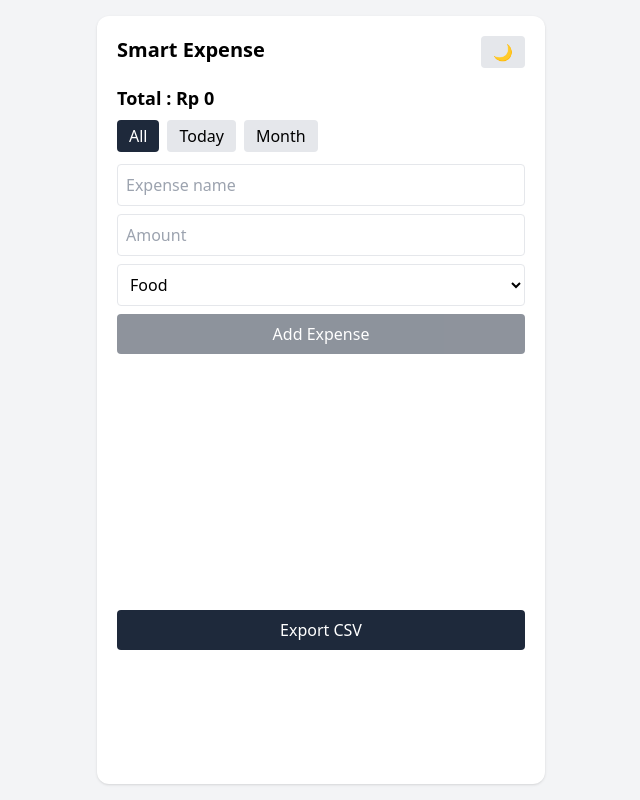
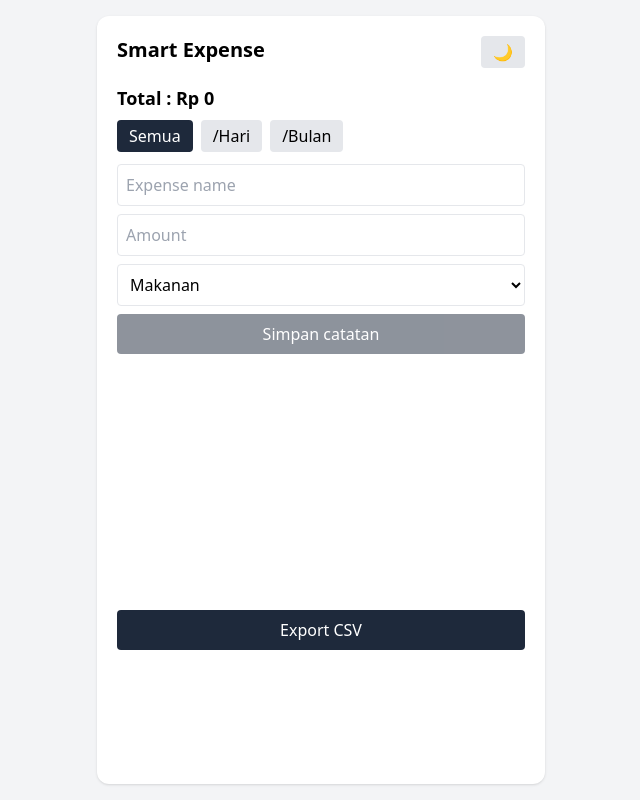
Before and after one commit to ayudhaa/expense-tracker, a React (Vite) app: page / in a window 1280 px wide. Shown: the whole page, without its empty margins (319-959 px from the left). Built offline with nearby package versions, Linux system fonts and the light colour scheme; the HTML template or start-up script is replaced by a standard one; what notiflix would draw is missing.

Commit message:
enhancement

```diff
--- a/src/App.jsx
+++ b/src/App.jsx
@@ -39,7 +39,7 @@ setExpenses([exp,...expenses]);
 
 const deleteExpense=(id)=>{
      Notiflix.Confirm.show(
-        'Hapus Expense',
+        'Hapus Catatan',
         'Apakah kamu yakin ingin menghapus data ini?',
         'Ya, Hapus',
         'Batal',
--- a/src/components/ExpenseForm.jsx
+++ b/src/components/ExpenseForm.jsx
@@ -14,7 +14,7 @@ e.preventDefault();
 if(!title || !amount){
 
 Notiflix.Notify.failure(
-"Expense Name dan Amount wajib diisi"
+"Pencatatan wajib diisi"
 );
 
 return;
@@ -29,7 +29,7 @@ category,
 date:new Date().toISOString()
 });
 
-Notiflix.Notify.success("Expense berhasil ditambahkan");
+Notiflix.Notify.success("Data berhasil ditambahkan");
 
 setTitle("");
 setAmount("");
@@ -61,9 +61,9 @@ value={category}
 onChange={(e)=>setCategory(e.target.value)}
 >
 
-<option>Food</option>
+<option>Makanan</option>
 <option>Transport</option>
-<option>Shopping</option>
+<option>Belanja</option>
 <option>Bills</option>
 
 </select>
@@ -74,7 +74,7 @@ className="bg-slate-800 hover:bg-slate-700 text-white
 dark:bg-slate-200 dark:text-black dark:hover:bg-slate-300
 w-full py-2 rounded disabled:opacity-50"
 >
-Add Expense
+Simpan catatan
 </button>
 
 </form>
--- a/src/components/ExportCSV.jsx
+++ b/src/components/ExportCSV.jsx
@@ -31,7 +31,7 @@ minute:"2-digit"
 .replace(/\//g,"-")
 .replace(/:/g,"-");
 
-return `${formatted}_Expense.csv`;
+return `${formatted}_Catatan_Pengeluaran.csv`;
 
 };
 
--- a/src/components/FilterTabs.jsx
+++ b/src/components/FilterTabs.jsx
@@ -11,21 +11,21 @@ return(
 onClick={()=>setFilter("all")}
 className={`px-3 py-1 rounded ${filter==="all" ? active : normal}`}
 >
-All
+Semua
 </button>
 
 <button
 onClick={()=>setFilter("today")}
 className={`px-3 py-1 rounded ${filter==="today" ? active : normal}`}
 >
-Today
+/Hari
 </button>
 
 <button
 onClick={()=>setFilter("month")}
 className={`px-3 py-1 rounded ${filter==="month" ? active : normal}`}
 >
-Month
+/Bulan
 </button>
 
 </div>
```
Also changed, not shown: index.html (+1 -1 lines).
